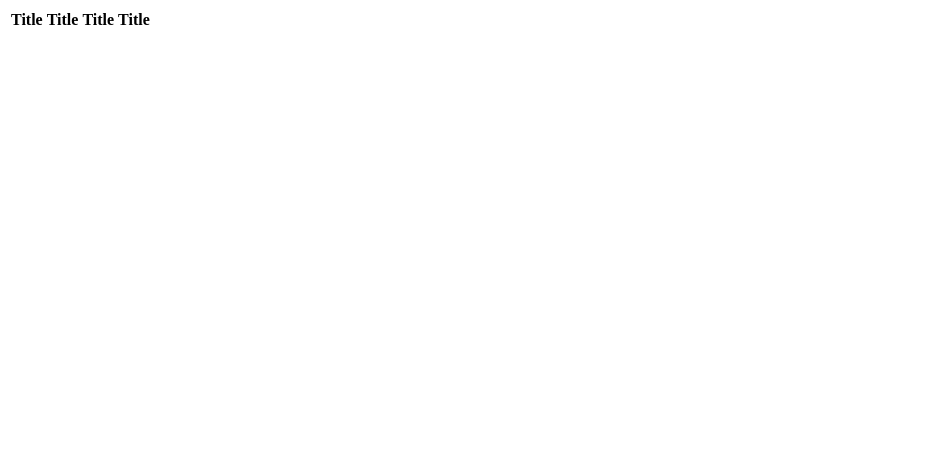
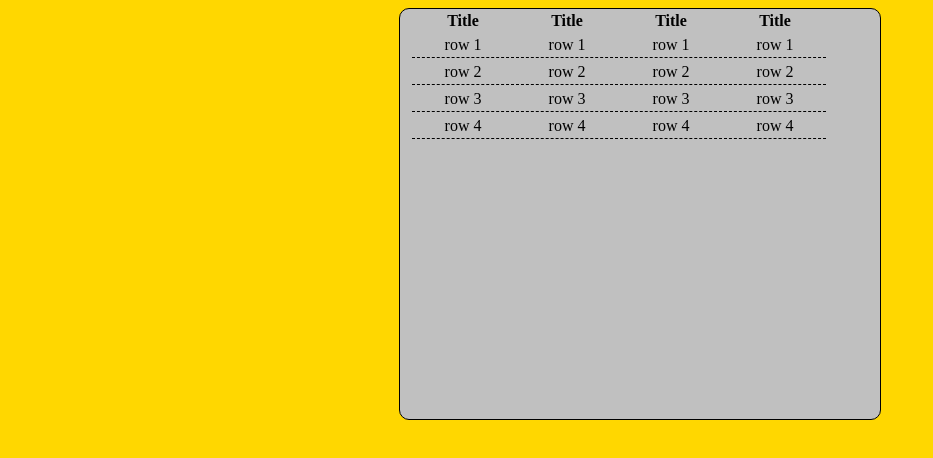
Before and after one commit to theWhiteFox/HTML, a plain HTML site: page public_html/HTML-Basics/Table/table.html in a window 1280 px wide. Shown: the whole page, without its empty margins (0-933 px from the left). Drawn offline with Linux system fonts and the light colour scheme.

Commit message:
Table with style

```diff
--- a/public_html/HTML-Basics/Table/styletable.css
+++ b/public_html/HTML-Basics/Table/styletable.css
@@ -5,15 +5,21 @@ body {
 }
 
 #container {
-	width:460;
+	width:460px;
 	margin:auto;
 	border:1px solid black;
+	padding: 0 10px 10px 10px;
 	border-radius: 10px;
 	text-align: center;
 	background-color: silver;
 	min-height: 400px;
 }
 
+td {
+	border-bottom: 1px black dashed;
+	padding: 3px 0;
+}
+
 th,td {
 	width:100px;
 	text-align: center;
--- a/public_html/HTML-Basics/Table/table.html
+++ b/public_html/HTML-Basics/Table/table.html
@@ -2,9 +2,10 @@
 <html>
 	<head>
 		<title>Table Basic</title>
+		<link rel="stylesheet" type="text/css" href="styletable.css">
 	</head>
 	<body>
-	<div id="ocntainer">
+	<div id="container">
 		<table>
 			<tr>
 				<th>Title</th>
@@ -12,6 +13,30 @@
 				<th>Title</th>
 				<th>Title</th>
 			</tr>
+			<tr>
+				<td>row 1</td>
+				<td>row 1</td>
+				<td>row 1</td>
+				<td>row 1</td>
+			</tr>
+			<tr>
+				<td>row 2</td>
+				<td>row 2</td>
+				<td>row 2</td>
+				<td>row 2</td>
+			</tr>
+			<tr>
+				<td>row 3</td>
+				<td>row 3</td>
+				<td>row 3</td>
+				<td>row 3</td>
+			</tr>
+			<tr>
+				<td>row 4</td>
+				<td>row 4</td>
+				<td>row 4</td>
+				<td>row 4</td>
+			</tr>
 		</table>
 	</div>
 
```
